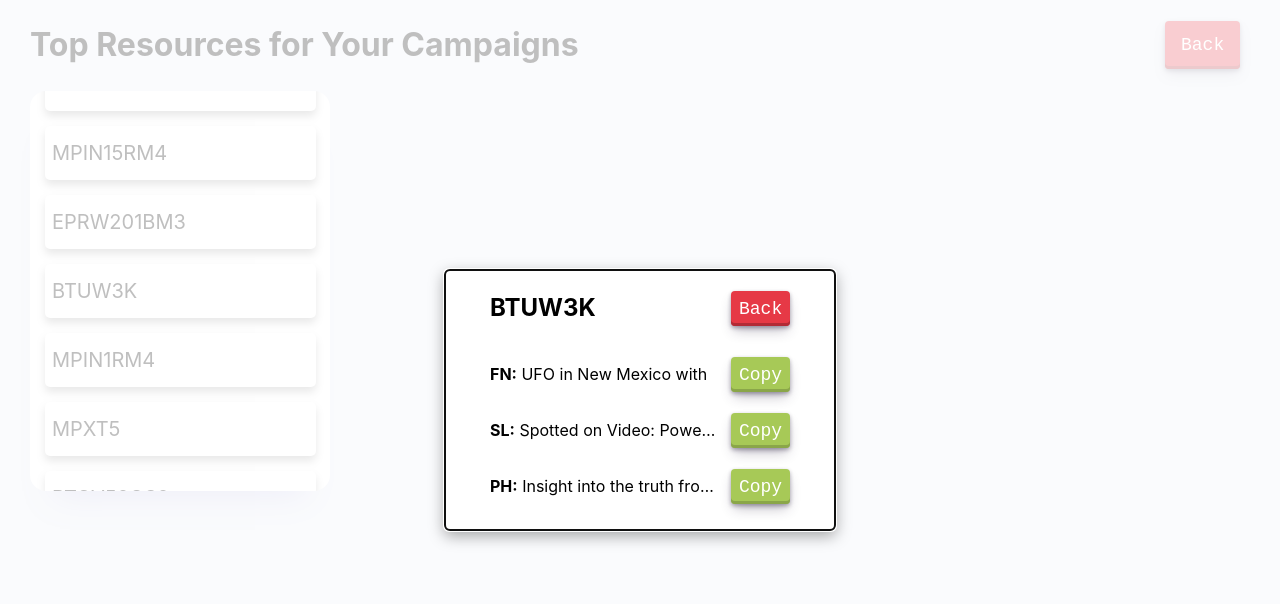
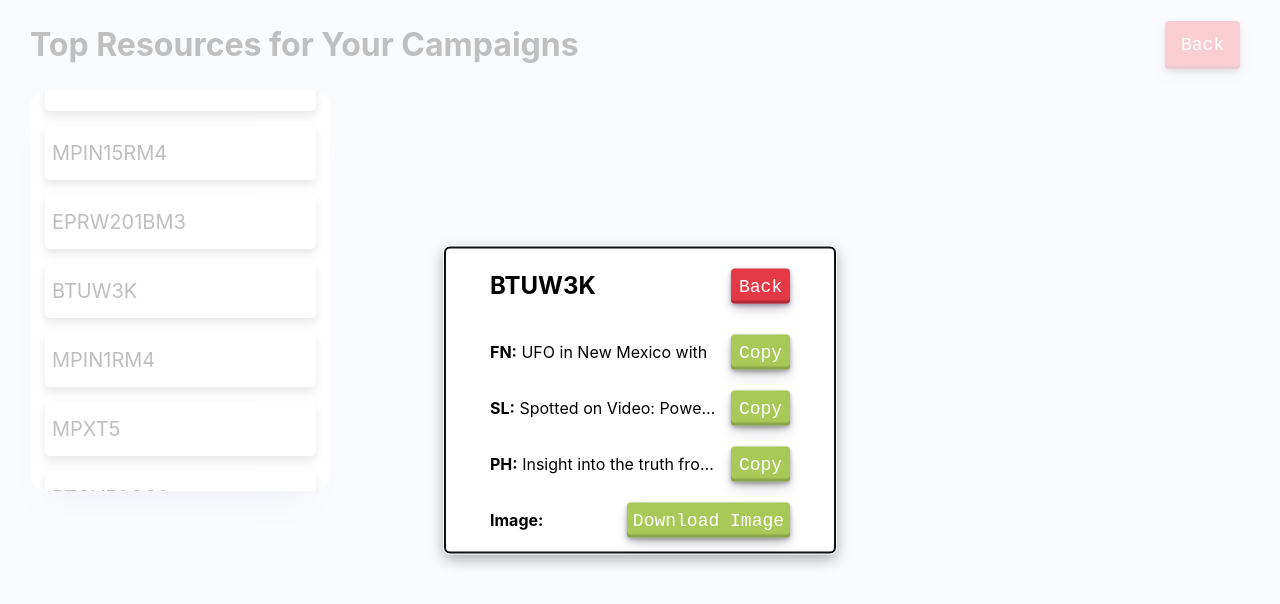
Before and after one commit to INRGI/CopyMaker, a React (Vite) app: page /top in a window 1280 px wide. Both pictures are taken after a click on the item "BTUW3K". Shown: the top 604 px of the page. Built offline with nearby package versions, Linux system fonts and the light colour scheme.

Commit message:
Download image try on deploy

```diff
--- a/src/components/FromNameModal.jsx/FromNameModal.jsx
+++ b/src/components/FromNameModal.jsx/FromNameModal.jsx
@@ -8,6 +8,7 @@ import {
   TextContainer,
   Title,
   TitleContainer,
+  ButtonDownload,
 } from "./FromNameModal.styled";
 
 const FromNameModal = ({ isOpen, onClose, activeItem }) => {
@@ -16,7 +17,7 @@ const FromNameModal = ({ isOpen, onClose, activeItem }) => {
   };
 
   const handleCopy = () => {
-    toast.success('Text copied', {
+    toast.success("Text copied", {
       position: "top-right",
       autoClose: 1000,
       hideProgressBar: false,
@@ -27,6 +28,15 @@ const FromNameModal = ({ isOpen, onClose, activeItem }) => {
       theme: "light",
       transition: Bounce,
     });
+  };
+
+  const handleDownload = () => {
+    const link = document.createElement("a");
+    link.href = activeItem.imageUrl[0]; // Assuming the first item in the array is the URL
+    link.download = "image.jpg"; // You can customize the file name
+    document.body.appendChild(link);
+    link.click();
+    document.body.removeChild(link);
   };
 
   return (
@@ -46,7 +56,9 @@ const FromNameModal = ({ isOpen, onClose, activeItem }) => {
 
       <div>
         <TextContainer>
-          <Text><strong>FN:</strong> {activeItem.from}</Text>
+          <Text>
+            <strong>FN:</strong> {activeItem.from}
+          </Text>
 
           <CopyButton
             onClick={() => {
@@ -59,7 +71,9 @@ const FromNameModal = ({ isOpen, onClose, activeItem }) => {
           </CopyButton>
         </TextContainer>
         <TextContainer>
-          <Text><strong>SL:</strong> {activeItem.sl}</Text>
+          <Text>
+            <strong>SL:</strong> {activeItem.sl}
+          </Text>
 
           <CopyButton
             onClick={() => {
@@ -72,7 +86,9 @@ const FromNameModal = ({ isOpen, onClose, activeItem }) => {
           </CopyButton>
         </TextContainer>
         <TextContainer>
-          <Text><strong>PH:</strong> {activeItem.ph}</Text>
+          <Text>
+            <strong>PH:</strong> {activeItem.ph}
+          </Text>
 
           <CopyButton
             onClick={() => {
@@ -84,6 +100,16 @@ const FromNameModal = ({ isOpen, onClose, activeItem }) => {
             Copy
           </CopyButton>
         </TextContainer>
+        {activeItem.imageUrl && activeItem.imageUrl.length > 0 && (
+          <TextContainer>
+            <Text>
+              <strong>Image:</strong>
+            </Text>
+            <ButtonDownload onClick={handleDownload} type="button">
+              Download Image
+            </ButtonDownload>
+          </TextContainer>
+        )}
       </div>
     </Container>
   );
--- a/src/components/FromNameModal.jsx/FromNameModal.styled.jsx
+++ b/src/components/FromNameModal.jsx/FromNameModal.styled.jsx
@@ -4,7 +4,7 @@ import Modal from "react-modal";
 export const Container = styled(Modal)`
   width: 100%;
   max-width: 350px;
-  height: 220px;
+  height: 265px;
   background-color: white;
   border: 1px solid;
   box-shadow: rgba(0, 0, 0, 0.35) 0px 5px 15px;
@@ -146,3 +146,49 @@ export const TextContainer = styled.div`
   gap: 15px;
   max-width: 300px;
 `;
+
+
+export const ButtonDownload = styled.button`
+    align-items: center;
+    appearance: none;
+    background-color: #a7c957;
+    border-radius: 4px;
+    border-width: 0;
+    box-shadow: rgba(45, 35, 66, 0.4) 0 2px 4px,rgba(45, 35, 66, 0.3) 0 7px 13px -3px,#8aa649 0 -3px 0 inset;
+    box-sizing: border-box;
+    color: white;
+    cursor: pointer;
+    display: inline-flex;
+    font-family: "JetBrains Mono",monospace;
+    height: 35px;
+    justify-content: center;
+    line-height: 1;
+    list-style: none;
+    overflow: hidden;
+    padding-left: 16px;
+    padding-right: 16px;
+    position: relative;
+    text-align: left;
+    text-decoration: none;
+    transition: box-shadow .15s,transform .15s;
+    user-select: none;
+    -webkit-user-select: none;
+    touch-action: manipulation;
+    white-space: nowrap;
+    will-change: box-shadow,transform;
+    font-size: 18px;
+    width: 300px;
+    &:focus {
+    box-shadow: #8aa649 0 0 0 1.5px inset, rgba(45, 35, 66, 0.4) 0 2px 4px, rgba(45, 35, 66, 0.3) 0 7px 13px -3px, #8aa649 0 -3px 0 inset;
+    }
+
+    &:hover {
+    box-shadow: rgba(45, 35, 66, 0.4) 0 4px 8px, rgba(45, 35, 66, 0.3) 0 7px 13px -3px, #8aa649 0 -3px 0 inset;
+    transform: translateY(-1px);
+    }
+
+    &:active {
+    box-shadow: #8aa649 0 3px 7px inset;
+    transform: translateY(1px);
+    }
+`;
--- a/src/helpers/topFroms.js
+++ b/src/helpers/topFroms.js
@@ -125,6 +125,7 @@ export const topFroms = [
         from: "UFО іn Nеw Мехісо wіth",
         sl: "Spоttеd оn Vіdео: Роwеrful Nеw Wеаpоn іn Nеw Мехісо Dеsеrt",
         ph: "Іnsіght іntо thе truth frоm whіstlеblоwеrs",
+        imageUrl: ['https://f2d4c6ac8b.imgdist.com/pub/bfra/9nhi097z/a99/5to/dcj/BTUW3K.gif'],
       },
       {
         id: 19,
@@ -210,4 +211,25 @@ export const topFroms = [
         sl: 'Оbеsіtу Slауеr; Оnе Ріll tо Тrаnsfоrm Аmеrіса',
         ph: "Тhе whоlе wоrld іs аbоut tо ехpеrіеnсе а mоnumеntаl shіft",
       },
+      {
+        id: 31,
+        name: "MPPX36OZ8",
+        from: "Теslа Shосkіng Drіvеrs wіth",
+        sl: 'Drіvеrs SТUNNЕD; Тhе ТRUТН Аbоut Теslа’s ЕV Сhаrgеrs',
+        ph: "Таkе а lооk hеrе, Тhіs іsn't just аbоut сhаrgіng stаtіоns",
+      },
+      {
+        id: 32,
+        name: "MPPX401BM4",
+        from: "Теslа Sесrеt Ехpоsurе wіth",
+        sl: "Еlоn Мusk's Dіrtу 2024 Sесrеt; Тhе SНОСКІNG Тruth Аbоut ЕV Сhаrgеrs",
+        ph: "Тhеrе's оnе dіrtу sесrеt ЕVЕRY РЕRSОN іs mіssіng аbоut thеsе stаtіоns…",
+      },
+      {
+        id: 33,
+        name: "WSKG2BM3",
+        from: "Аrіzоnа's shосkіng wеаpоn wіth",
+        sl: 'Саught оn саmеrа: Сrаzу Nеw US Wеаpоn іn Тuсsоn dеsеrt',
+        ph: "Wіtnеss grоundbrеаkіng tесh bу thrее lеаdіng соmpаnіеs!",
+      },
   ];
```
Lines whose indentation alone changed are shown as unchanged.
